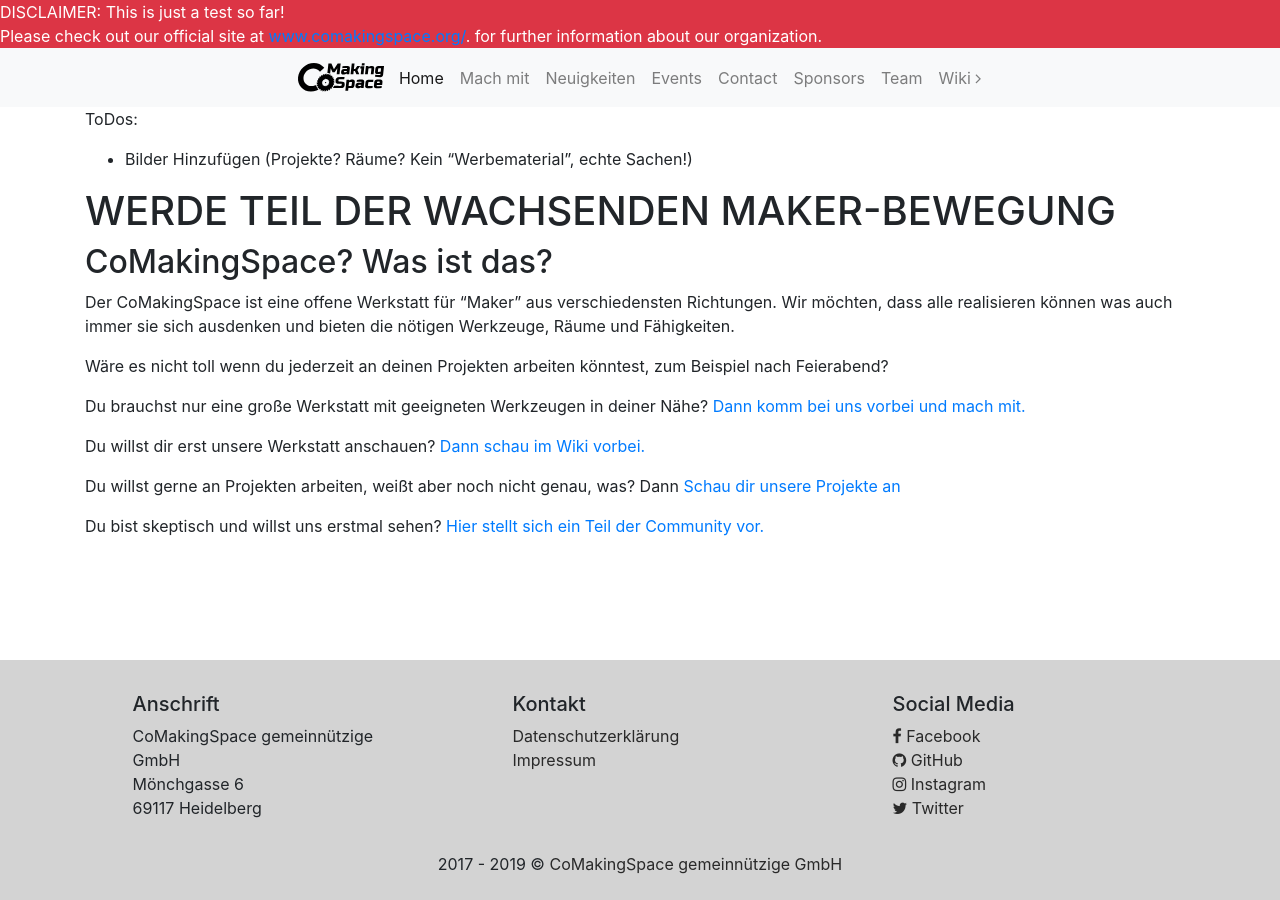
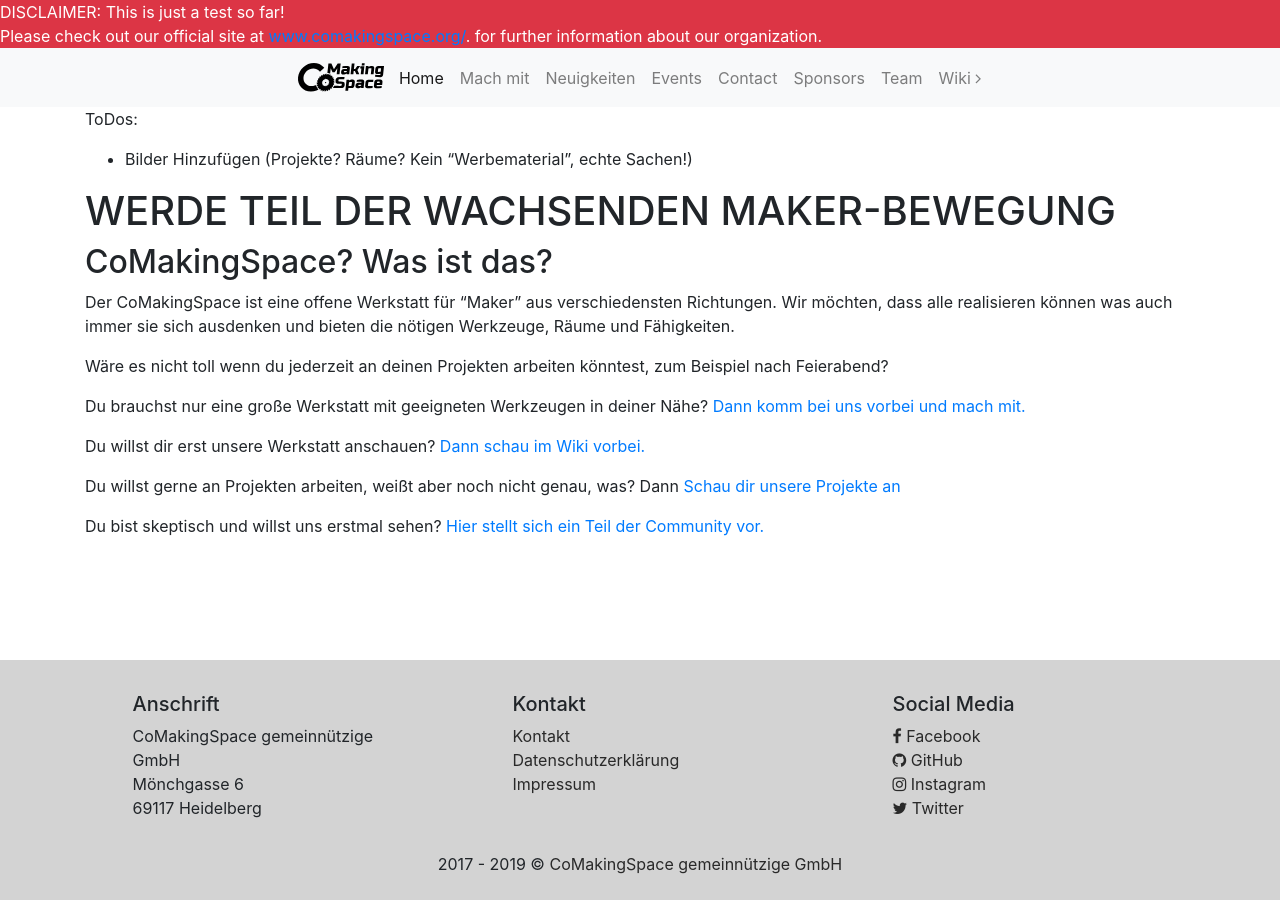
Before and after one commit to comakingspace/comakingspace.github.io, a Jekyll site: the page built from index.md, in a window 1280 px wide. Built offline with Jekyll 4.4.1, drawn with Linux system fonts in a browser that asks for light colours.

Commit message:
added contact to Kontakt

```diff
--- a/_data/footer_nav.yml
+++ b/_data/footer_nav.yml
@@ -1,3 +1,5 @@
+- name: Kontakt
+  link: /contact/
 - name: Datenschutzerklärung
   link: /privacy_policy/
 - name: Impressum
```
